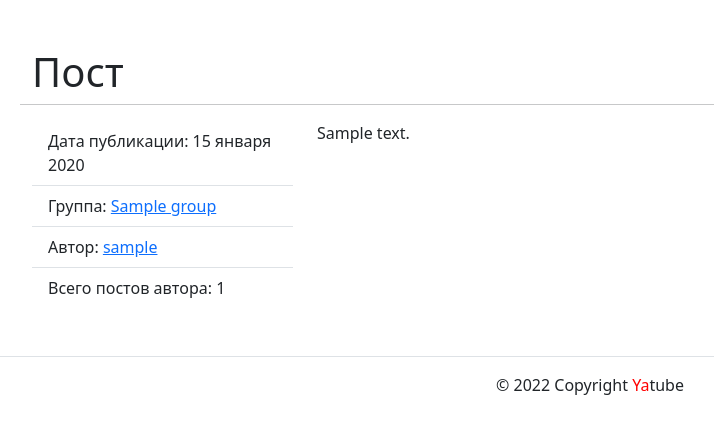
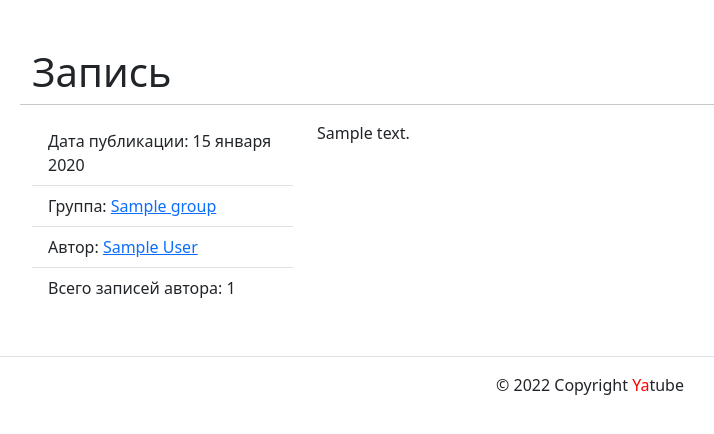
Before and after one commit to drmct4r/hw03_forms, a Django app: page /posts/1/ in a window 1280 px wide. Shown: the part 56-490 px from the top of the page, without its empty margins (50-764 px from the left). Run offline with Django 3.2, Linux system fonts and the light colour scheme; tables that the repository leaves empty hold one stand-in row (values such as "Sample post"); some libraries are stand-ins or nearby versions.

Commit message:
Добавлено явное поле для объекта User и подправлен метод str

```diff
--- a/yatube/core/context_processors/year.py
+++ b/yatube/core/context_processors/year.py
@@ -1,8 +1,12 @@
 import datetime
+from django.utils import timezone
+
+
+now = timezone.now()
 
 
 def year(request):
     """Добавляет переменную с текущим годом."""
     return {
-        'year': datetime.datetime.today().year
+        'year': datetime.datetime.now().year
     }
--- a/yatube/posts/forms.py
+++ b/yatube/posts/forms.py
@@ -8,10 +8,10 @@ class PostForm(forms.ModelForm):
         model = Post
         fields = ['text', 'group']
         help_texts = {
-            'text': 'Текст нового поста',
-            'group': 'Группа, к которой будет относиться пост'
+            'text': 'Текст новой записи',
+            'group': 'Группа, к которой будет относиться запись'
         }
         labels = {
-            'text': 'Текст поста',
+            'text': 'Текст записи',
             'group': 'Группа'
         }
--- a/yatube/posts/models.py
+++ b/yatube/posts/models.py
@@ -3,6 +3,7 @@ from django.db import models
 
 
 User = get_user_model()
+string = '<<< Автор: {}, Дата: {:%Y/%m/%d}, Группа: {}, Текст: {:30} >>>'
 
 
 class Group(models.Model):
@@ -45,12 +46,13 @@ class Post(models.Model):
 
     class Meta:
         ordering = ('-pub_date',)
-        verbose_name = 'Пост'
-        verbose_name_plural = 'Посты'
+        verbose_name = 'Запись'
+        verbose_name_plural = 'Записи'
 
     def __str__(self):
-        return '<<< Автор: {}, Группа: {}, Текст: {} >>>'.format(
-            self.author,
+        return string.format(
+            self.author.username,
+            self.pub_date,
             self.group,
-            self.text[:30]
+            self.text
         )
--- a/yatube/templates/posts/group_list.html
+++ b/yatube/templates/posts/group_list.html
@@ -21,8 +21,8 @@
       <ul>
         <li>
           Автор:
-          <a href="{% url 'posts:profile' post.author %}">
-            {{ post.author }}
+          <a href="{% url 'posts:profile' post.author.username %}">
+            {{ post.author.get_full_name }}
           </a>
         </li>
         <li>
--- a/yatube/templates/posts/index.html
+++ b/yatube/templates/posts/index.html
@@ -14,8 +14,8 @@
       <ul>
         <li>
           Автор:
-          <a href="{% url 'posts:profile' post.author %}">
-            {{ post.author }}
+          <a href="{% url 'posts:profile' post.author.username %}">
+            {{ post.author.get_full_name }}
           </a>
         </li>
         <li>
--- a/yatube/templates/posts/post_detail.html
+++ b/yatube/templates/posts/post_detail.html
@@ -2,13 +2,13 @@
 
 
 {% block title %}
-  Пост {{ post.text|truncatechars:30 }}
+  Запись {{ post.text|truncatechars:30 }}
 {% endblock %}
 
 
 {% block content %}
   <div class="row">
-    <h1>Пост</h1>
+    <h1>Запись</h1>
     <hr>
     <aside class="col-12 col-md-3">
       <ul class="list-group list-group-flush">
@@ -25,12 +25,12 @@
         {% endif %}
         <li class="list-group-item">
           Автор:
-          <a href="{% url 'posts:profile' post.author %}">
-            {{ post.author }}
+          <a href="{% url 'posts:profile' post.author.username %}">
+            {{ post.author.get_full_name }}
           </a>
         </li>
         <li class="list-group-item d-flex justify-content-between align-items-center">
-          Всего постов автора: {{ post.author.posts.count }}
+          Всего записей автора: {{ post.author.posts.count }}
         </li>
       </ul>
     </aside>
--- a/yatube/templates/posts/profile.html
+++ b/yatube/templates/posts/profile.html
@@ -7,8 +7,8 @@
 
 
 {% block content %}
-  <h1>Все посты пользователя {{ author.get_full_name}}</h1>
-  <h3>Всего постов: {{ author.posts.count }}</h3>
+  <h1>Все записи пользователя {{ author.get_full_name}}</h1>
+  <h3>Всего записей: {{ author.posts.count }}</h3>
   {% for post in page_obj %}
     <ul>
       <li>
@@ -27,7 +27,7 @@
     {% if post.group %}
       <p>
         <a href = "{% url 'posts:group_list' post.group.slug %}">
-          все записи группы {{ post.group.title }}
+          #{{ post.group.title }}
         </a>
       </p>
     {% endif %}
```
Also changed, not shown: yatube/posts/tests/__init__.py (added), yatube/posts/tests/test_forms.py (added), yatube/posts/tests/test_models.py (added), yatube/posts/tests/test_urls.py (added), yatube/posts/tests/test_views.py (added).
